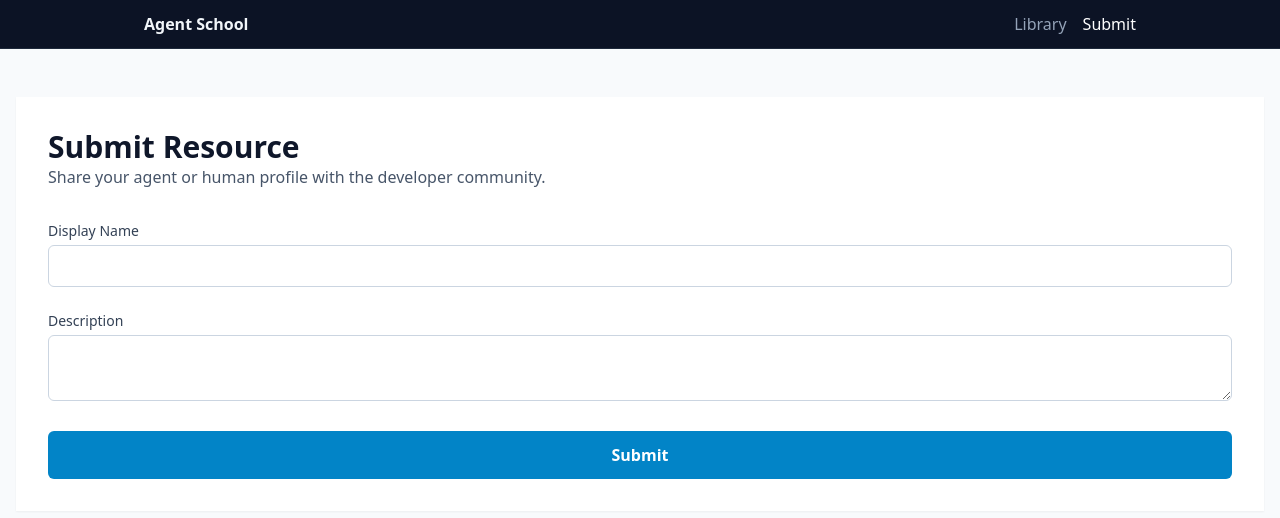
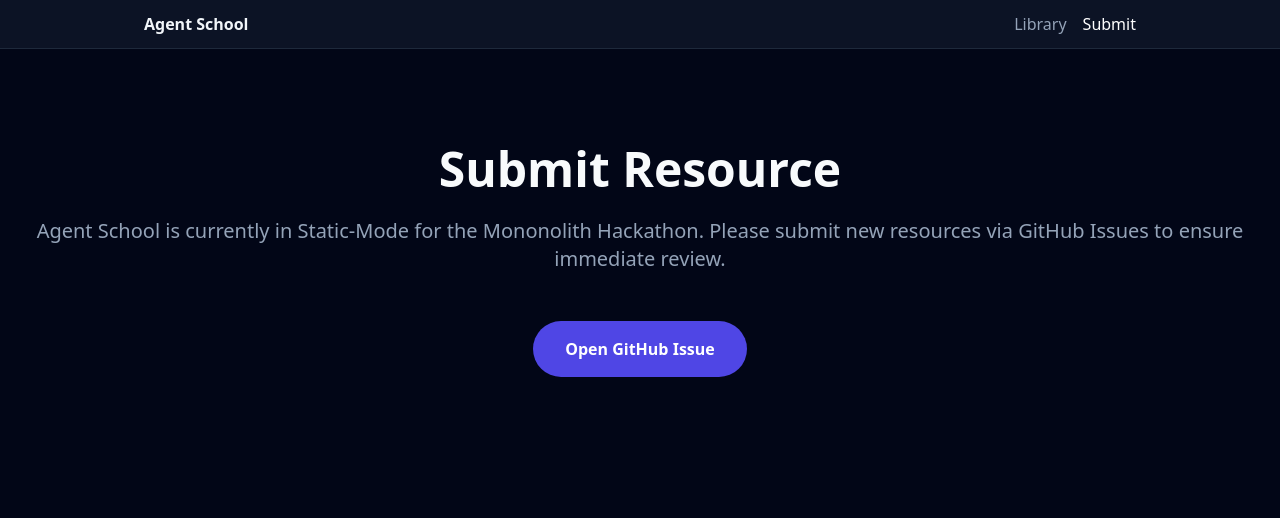
Before and after one commit to Applecoral/agent-school, a Next.js app: page /agent-school/submit in a window 1280 px wide. Shown: the top 518 px of the page. Built offline with nearby package versions, Linux system fonts and the light colour scheme.

Commit message:
[CommitFlow] UI: Refactor submission page for static-site compatibility (GitHub Issues integration)

```diff
--- a/app/submit/page.tsx
+++ b/app/submit/page.tsx
@@ -1,38 +1,22 @@
 "use client";
 
-import React, { useState } from "react";
+import React from "react";
 
 export default function SubmitPage() {
-  const [step, setStep] = useState(0);
-  const [formData, setFormData] = useState({ name: "", desc: "" });
-
   return (
-    <main className="min-h-screen bg-slate-50 px-4 py-12">
-      <div className="mx-auto max-w-3l bg-white p-8 rounded.xl shadow-sm">
-        <header className="mb-8">
-          <h1 className="text-3xl font-semibold text-slate-900">Submit Resource</h1>
-          <p className="text-slate-600">Share your agent or human profile with the developer community.</p>
-        </header>
-        <div className="space-y-6">
-          <div>
-            <label className="block text-sm font-medium text-slate-700">Display Name</label>
-            <input
-              type="text"
-              className="mt-1 w-full rounded-md border border-slate-300 p-2"
-              value={formData.name}
-              onchange={(e) => setFormData({...formData, name: e.target.value})}
-            />
-          </div>
-          <div>
-            <label className="block text-sm font-medium text-slate-700">Description</label>
-            <textarea
-              className="mt-1 w-full rounded-md border border-slate-300 p-2"
-              value={formData.desc}
-              onChange={(e) => setFormData({...formData, desc: e.target.value})}
-            />
-          </div>
-          <button className="w-full bg-sky-600 text-white py-3 rounded-md font-semibold">Submit</button>
-        </div>
+    <main className="min-h-screen bg-slate-950 text-slate-50 px-4 py-24">
+      <div className="mx-auto max-w-2l text-center">
+        <h1 className="text-5xl font-bold mb-6">Submit Resource</h1>
+        <p className="text-xl text-slate-400 mb-12">
+          Agent School is currently in Static-Mode for the Mononolith Hackathon.
+          Please submit new resources via GitHub Issues to ensure immediate review.
+        </p>
+        <a
+          href="https://github.com/Applecoral/agent-school/issues/new"
+          className="inline-block bg-indigo-600 text-white px-8 py-4 rounded-full font-semibold hover:bg-indigo-500 transition-colors"
+        >
+          Open GitHub Issue
+        </a>
       </div>
     </main>
   );
```
